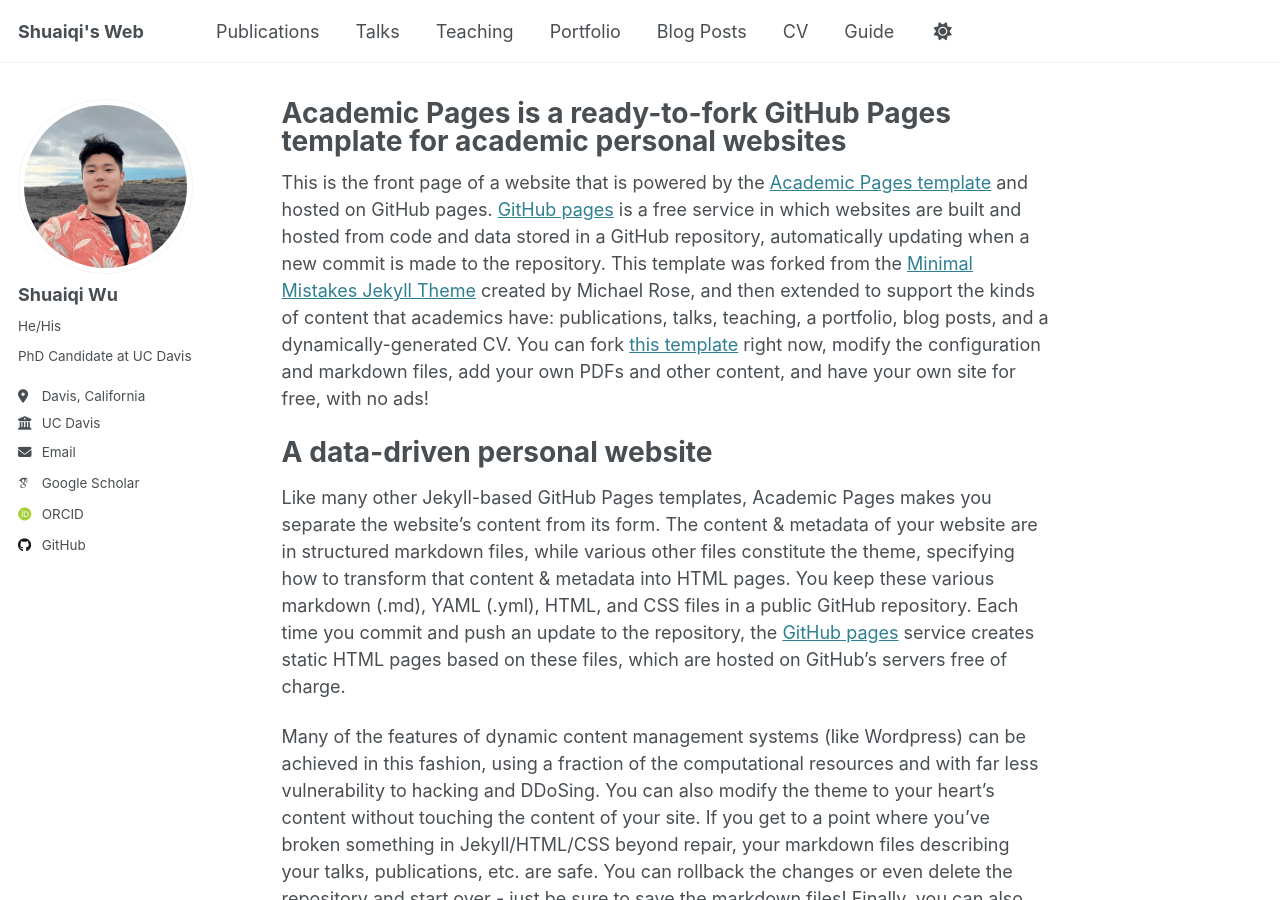
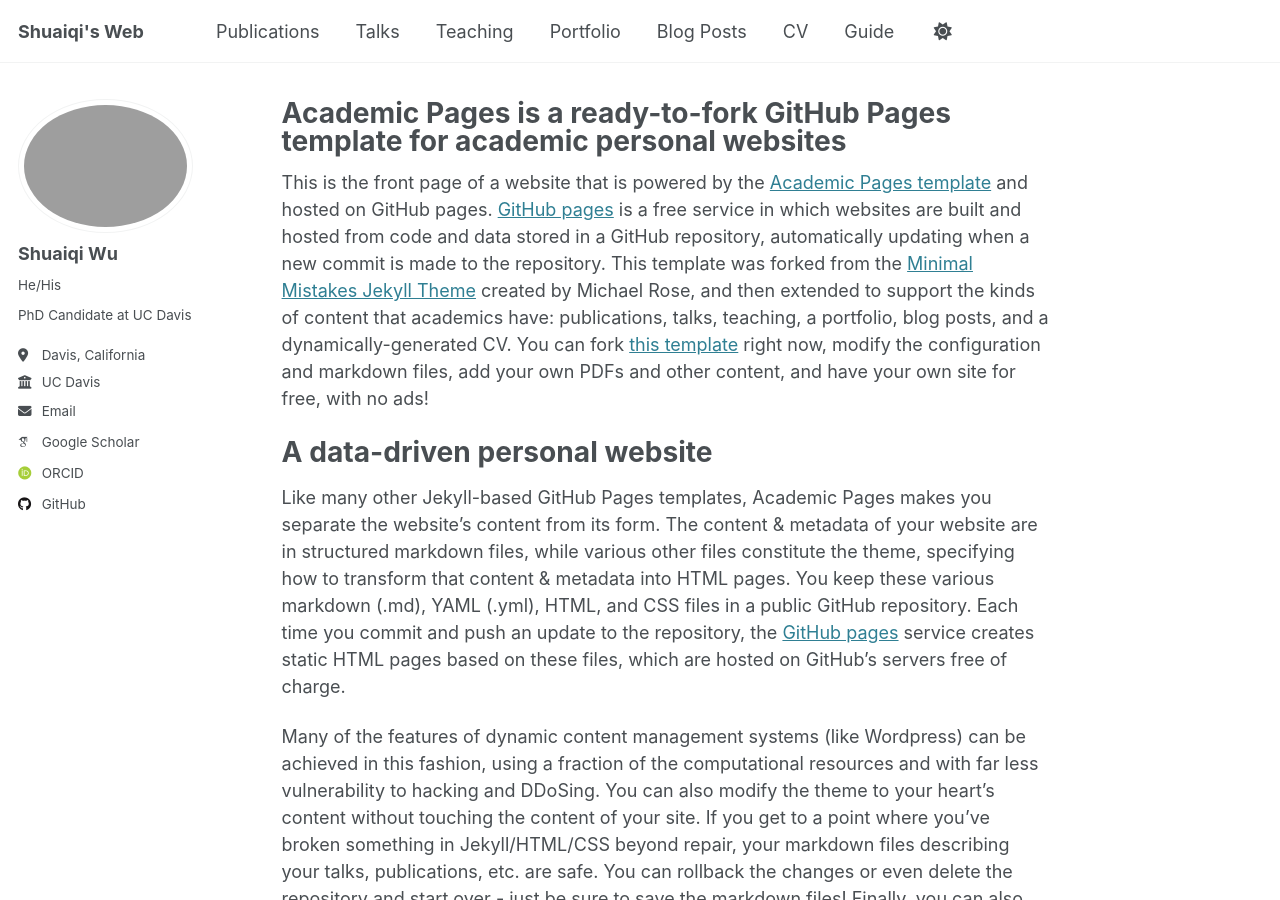
Before and after one commit to shqwu/shqwu.github.io, a Jekyll site: the page built from _pages/about.md, in a window 1280 px wide and 900 px high. Built offline with Jekyll 4.4.1, drawn with Linux system fonts in a browser that asks for light colours; some web fonts are replaced.

Commit message:
Update _config.yml

```diff
--- a/_config.yml
+++ b/_config.yml
@@ -1,11 +1,3 @@
-# Welcome to Jekyll!
-#
-# This config file is meant for settings that affect your entire site, values
-# which you are expected to set up once and rarely need to edit after that.
-# For technical reasons, this file is *NOT* reloaded automatically when you use
-# `jekyll serve -l -H localhost`. If you change this file, please restart the
-# server process.
-
 # Basic Site Settings
 locale                   : "en-US"
 site_theme               : "default"
@@ -22,7 +14,7 @@ repository               : "academicpages/academicpages.github.io"
 #               Additional customization can be done by editing /_includes/author-profile.html
 author:
   # Biographic information
-  avatar           : "Shuaiqi_Profile_pic_720.png"
+  #avatar           : "Shuaiqi_Profile_pic_720.png"
   name             : "Shuaiqi Wu"
   pronouns         : "He/His"
   bio              : "PhD Candidate at UC Davis"
```
